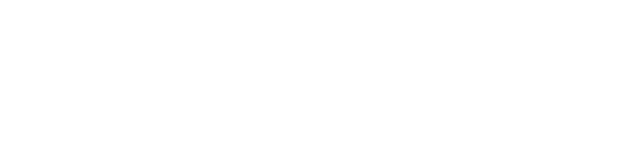
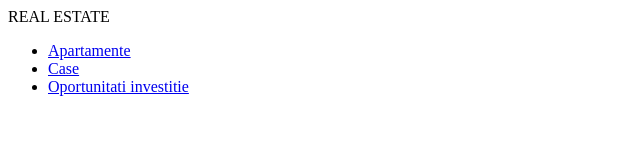
Before and after one commit to georgealin/Landing-Page, a plain HTML site: page index.html in a window 1280 px wide. Shown: the whole page, without its empty margins (0-640 px from the left). Drawn offline with Linux system fonts and the light colour scheme.

Commit message:
Add header code

```diff
--- a/index.html
+++ b/index.html
@@ -6,6 +6,17 @@
         <link rel="stylesheet" href="style.css">
     </head>
     <body>
+        <div class="header">
+            <div class="logo">REAL ESTATE</div>
+            <div class="right-links">
+                <ul>
+                    <li><a href="#">Apartamente</a></li>
+                    <li><a href="#">Case</a></li>
+                    <li><a href="#">Oportunitati investitie</a></li>
+                </ul>
+            </div>
+        </div>
+
 
     </body>
 </html>
```
